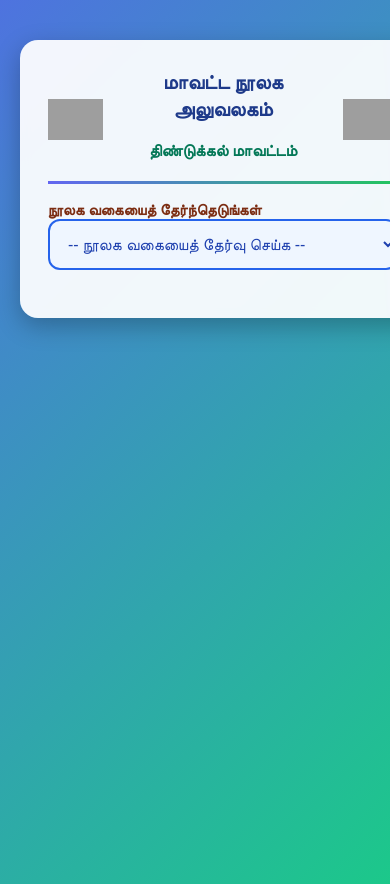
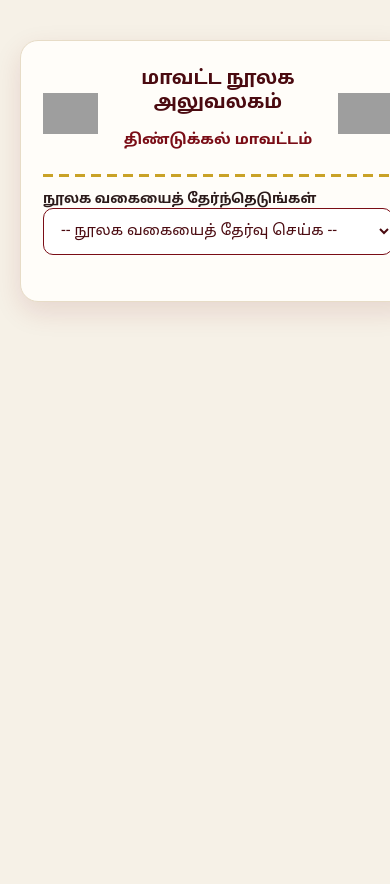
Before and after one commit to dlodindigul1-cell/libraryapp, a Flask app: page /pettycash in a window 390 px wide; the page is wider, and only the part inside the window is pictured. Run offline with Flask 3, Linux system fonts and the light colour scheme; grey boxes are pictures that could not be loaded.

Commit message:
Update pettycash_index.html

```diff
--- a/templates/pettycash_index.html
+++ b/templates/pettycash_index.html
@@ -5,15 +5,38 @@
   <meta charset="utf-8">
 <meta name="viewport" content="width=device-width, initial-scale=1.0">
 <title>நூலக வரவு செலவு மேலாண்மை - திண்டுக்கல்</title>
+<link rel="preconnect" href="https://fonts.googleapis.com">
+<link href="https://fonts.googleapis.com/css2?family=Noto+Sans+Tamil:wght@400;500;600;700;800&family=Poppins:wght@400;500;600;700&display=swap" rel="stylesheet">
     <style>
+
+  /* ============================================================
+     நூலகர் விடுப்பு/சில்லறை செலவினம் portal-உடன் ஒரே theme
+     (maroon/gold/cream) — எல்லா selectors பழையபடியே, values மட்டும் மாறியது
+     ============================================================ */
+  :root{
+    --maroon:#7a0d16;
+    --maroon-dark:#4a0a10;
+    --gold:#c9a227;
+    --gold-soft:#f1e2b8;
+    --cream:#f6f1e7;
+    --card:#fffdf9;
+    --ink:#2b1a1a;
+    --ink-soft:#7c6a5e;
+    --line:#e7dcc7;
+    --green:#2f6d4f;
+    --green-soft:#e6f2ec;
+    --red:#b3261e;
+    --red-soft:#fbe9e7;
+    --blue:#1e5b8c;
+  }
 
   /* --- GLOBAL PAGE SETUP --- */
   body {
   margin: 0;
   padding: 20px;
-  background: linear-gradient(135deg, #4e73df, #1cc88a);
-  font-family: 'Segoe UI', Arial, sans-serif;
-  color: #333;
+  background: var(--cream);
+  font-family: 'Noto Sans Tamil', 'Poppins', 'Segoe UI', Arial, sans-serif;
+  color: var(--ink);
   min-height: 100vh;
 }
 
@@ -21,17 +44,17 @@
  .container {
   width: 100%;
   max-width: 460px;
-  margin: 20px auto;   /* 🔥 இதுதான் key */
-  background: #ffffffee;
-  backdrop-filter: blur(5px);
+  margin: 20px auto;
+  background: var(--card);
   border-radius: 18px;
-  padding: 28px;
-  box-shadow: 0 8px 25px rgba(0,0,0,0.25);
-    animation: fadeIn 0.5s ease-out;
+  padding: 26px 22px;
+  box-shadow: 0 10px 28px rgba(122,13,22,0.12);
+  border: 1px solid var(--line);
+  animation: fadeIn 0.4s ease-out;
   }
 
   @keyframes fadeIn {
-    from { opacity: 0; transform: translateY(20px); }
+    from { opacity: 0; transform: translateY(16px); }
     to { opacity: 1; transform: translateY(0); }
   }
 
@@ -39,95 +62,103 @@
   h2 {
     text-align: center;
     margin-top: 0;
-    font-size: 24px;
-    color: #2c3e50; /* dark blue */
-    font-weight: 700;
+    font-size: 22px;
+    color: var(--maroon-dark);
+    font-weight: 800;
   }
 
   h3 {
     text-align: center;
     margin-bottom: 10px;
-    font-size: 20px;
-    color: #34495e;
+    font-size: 18px;
+    color: var(--maroon-dark);
+    font-weight: 700;
+  }
+
+  label {
+    font-size: 13.5px;
     font-weight: 600;
-  }
-
-  label {
-    font-size: 15px;
-    font-weight: 600;
-    color: #2d3436;
-    margin-top: 15px;
+    color: var(--ink);
+    margin-top: 14px;
     display: block;
   }
 
   /* --- FORM INPUTS --- */
   select, input {
     width: 100%;
-    padding: 14px;
-    font-size: 16px;
-    border-radius: 12px;
-    border: 2px solid #dcdde1;
-    background: #f7f9fc;
-    transition: 0.3s;
+    padding: 12px 13px;
+    font-size: 15px;
+    border-radius: 10px;
+    border: 1.5px solid var(--line);
+    background: #ffffff;
+    color: var(--ink);
+    font-family: 'Noto Sans Tamil','Poppins',sans-serif;
+    transition: 0.2s;
+    box-sizing: border-box;
   }
 
   select:focus, input:focus {
-    border-color: #4e73df;
-    box-shadow: 0 0 5px #4e73dfaa;
+    border-color: var(--maroon);
+    box-shadow: 0 0 0 3px rgba(122,13,22,0.14);
     outline: none;
   }
 
   /* --- BUTTONS --- */
   button {
     width: 100%;
-    padding: 14px;
+    padding: 13px;
     margin-top: 12px;
     border: none;
     border-radius: 12px;
-    font-size: 17px;
+    font-size: 15.5px;
     font-weight: 700;
+    font-family: 'Noto Sans Tamil','Poppins',sans-serif;
     cursor: pointer;
-    transition: 0.25s;
+    transition: 0.2s;
   }
 
   button:hover {
-    transform: scale(1.03);
+    filter: brightness(1.04);
   }
 
   button:active {
-    transform: scale(0.97);
+    transform: scale(0.98);
   }
 
   /* --- BUTTON COLORS --- */
   button:not(.back-btn) {
-    background: linear-gradient(135deg, #4e73df, #1cc88a);
+    background: linear-gradient(135deg, var(--maroon), var(--maroon-dark));
     color: white;
+    box-shadow: 0 6px 16px rgba(122,13,22,0.22);
   }
 
   .back-btn {
-    background: linear-gradient(135deg, #e74a3b, #c0392b) !important;
-    color: white;
+    background: #ffffff !important;
+    color: var(--maroon-dark) !important;
+    border: 1.5px solid var(--line) !important;
   }
 
   /* --- MESSAGES --- */
   .success {
-    background: #d4edda;
-    border-left: 5px solid #28a745;
-    padding: 10px;
+    background: var(--green-soft);
+    border-left: 5px solid var(--green);
+    padding: 10px 12px;
     margin-top: 10px;
     border-radius: 10px;
-    color: #155724;
+    color: var(--green);
     font-weight: 600;
+    font-size: 13.5px;
   }
 
   .error {
-    background: #f8d7da;
-    border-left: 5px solid #e74a3b;
-    padding: 10px;
+    background: var(--red-soft);
+    border-left: 5px solid var(--red);
+    padding: 10px 12px;
     margin-top: 10px;
     border-radius: 10px;
-    color: #721c24;
+    color: var(--red);
     font-weight: 600;
+    font-size: 13.5px;
   }
 
   /* --- STAGES (screens) --- */
@@ -219,146 +259,95 @@
   display: inline-block;
 }
 
-@keyframes spin {
-  to { transform: rotate(360deg); }
-}
-/* Stage 0 – colourful lines */
+button.loading {
+  pointer-events: none;
+  opacity: 0.7;
+}
+
+/* Stage 0 – portal header colours */
 
 #stage0 h2 {
-  color: #1e3a8a;        /* Dark Blue */
+  color: var(--maroon-dark);
 }
 
 #stage0 h3 {
-  color: #047857;        /* Green */
+  color: var(--maroon);
 }
 
 #stage0 hr {
   border: none;
   height: 3px;
-  background: linear-gradient(to right, #6366f1, #22c55e);
+  background: repeating-linear-gradient(90deg, var(--gold) 0 10px, transparent 10px 16px);
+  margin: 14px 0;
 }
 
 #stage0 label {
-  color: #7c2d12;        /* Brown */
+  color: var(--ink);
 }
 
 #stage0 select {
-  border: 2px solid #2563eb;
-  background-color: #eff6ff;
-  color: #1e40af;
+  border: 1.5px solid var(--maroon);
+  background-color: #fff;
+  color: var(--maroon-dark);
 }
 
 #stage0 select option {
-  color: #1f2937;
+  color: var(--ink);
 }
 
 /* Libraries list (dynamic content) */
 #librariesDiv {
-  color: #92400e;        /* Orange-brown */
-}
+  color: var(--maroon-dark);
+}
+
 /* ===============================
-   Stage 4A – 4G : Colourful Titles
+   Stage 4A – 4G : Section Titles (ledger-tab look)
    =============================== */
 
-/* Common style for all step titles */
 #stage4 .sub-stage h4 {
   font-weight: 800;
-  font-size: 17px;
-  padding: 8px 12px;
-  border-radius: 10px;
+  font-size: 15.5px;
+  padding: 9px 12px;
+  border-radius: 9px;
   margin-top: 0;
   margin-bottom: 15px;
 }
 
-/* 🔵 Step 4A – Newspapers */
-#stage4A h4 {
-  color: #1e40af;
-  background: #e0f2fe;
-  border-left: 6px solid #2563eb;
-}
-
-/* 🟢 Step 4B – Daily wages */
-#stage4B h4 {
-  color: #065f46;
-  background: #dcfce7;
-  border-left: 6px solid #16a34a;
-}
-
-/* 🟡 Step 4C – Electricity / Rent */
-#stage4C h4 {
-  color: #92400e;
-  background: #fef3c7;
-  border-left: 6px solid #f59e0b;
-}
-
-/* 🟣 Step 4D – Bus & Travel */
-#stage4D h4 {
-  color: #5b21b6;
-  background: #ede9fe;
-  border-left: 6px solid #7c3aed;
-}
-
-/* 🟠 Step 4E – Post / Stationery */
-#stage4E h4 {
-  color: #9a3412;
-  background: #ffedd5;
-  border-left: 6px solid #f97316;
-}
-
-/* 🔴 Step 4F – Other Expenses */
-#stage4F h4 {
-  color: #991b1b;
-  background: #fee2e2;
-  border-left: 6px solid #dc2626;
-}
-
-/* ✅ Step 4G – Completion */
-#stage4G h4 {
-  color: #064e3b;
-  background: #d1fae5;
-  border-left: 6px solid #10b981;
-}
-
-/* Spinner */
-.btn-spinner {
-  width: 18px;
-  height: 18px;
-  border: 3px solid rgba(255,255,255,0.4);
-  border-top: 3px solid #fff;
-  border-radius: 50%;
-  animation: spin 1s linear infinite;
-  display: inline-block;
-  vertical-align: middle;
-}
-
-@keyframes spin {
-  0% { transform: rotate(0deg); }
-  100% { transform: rotate(360deg); }
-}
-
-button.loading {
-  pointer-events: none;
-  opacity: 0.7;
-}
+/* Step 4A – Newspapers */
+#stage4A h4 { color: var(--maroon-dark); background: var(--gold-soft); border-left: 5px solid var(--gold); }
+/* Step 4B – Daily wages */
+#stage4B h4 { color: var(--green); background: var(--green-soft); border-left: 5px solid var(--green); }
+/* Step 4C – Electricity / Rent */
+#stage4C h4 { color: #7a5a10; background: #fdf3d8; border-left: 5px solid var(--gold); }
+/* Step 4D – Bus & Travel */
+#stage4D h4 { color: var(--blue); background: #e6f0f7; border-left: 5px solid var(--blue); }
+/* Step 4E – Post / Stationery */
+#stage4E h4 { color: #7a3a10; background: #fbe9dd; border-left: 5px solid #c9701f; }
+/* Step 4F – Other Expenses */
+#stage4F h4 { color: var(--red); background: var(--red-soft); border-left: 5px solid var(--red); }
+/* Step 4G – Completion */
+#stage4G h4 { color: var(--green); background: var(--green-soft); border-left: 5px solid var(--green); }
 
   .section-title {
-    font-size: 20px;
+    font-size: 17px;
     font-weight: 800;
     text-align: center;
-    margin: 25px 0 10px;
-    letter-spacing: 1px;
-    text-decoration: underline;
-  }
-
-  /* 🔵 பதிவு செய்தல் */
+    margin: 24px 0 10px;
+    letter-spacing: 0.5px;
+    padding-bottom: 8px;
+    border-bottom: 2px solid var(--line);
+  }
+
+  /* பதிவு செய்தல் */
   .section-title.entry {
-    color: #1e40af;   /* Deep Blue */
-  }
-
-  /* 🟢 அறிக்கைகள் */
+    color: var(--maroon-dark);
+  }
+
+  /* அறிக்கைகள் */
   .section-title.report {
-    color: #047857;   /* Emerald Green */
-  }
+    color: var(--green);
+  }
+
 /* 🔰 Stage 0 Header */
 .stage0-header {
   display: flex;
@@ -385,32 +374,33 @@ button.loading {
     width: 55px;
   }
   .header-title h2 {
-    font-size: 20px;
+    font-size: 19px;
   }
   .header-title h3 {
-    font-size: 16px;
-  }
-}
+    font-size: 15px;
+  }
+}
+
 /* ===== Premium Preview Table ===== */
 
 .premium-table {
   width: 100%;
   border-collapse: collapse;
-  border: 1px solid #e5e7eb;
+  border: 1px solid var(--line);
   border-radius: 14px;
   overflow: hidden;
-  box-shadow: 0 6px 18px rgba(0,0,0,0.08);
-  background: #ffffff;
-  font-size: 15px;
+  box-shadow: 0 6px 18px rgba(122,13,22,0.08);
+  background: var(--card);
+  font-size: 14px;
 }
 
 .premium-table td {
   padding: 10px 12px;
-  border-bottom: 1px solid #f1f5f9;
+  border-bottom: 1px solid var(--line);
 }
 
 .premium-table tr:nth-child(even):not(.section-row):not(.total-row) {
-  background: #f9fafb;
+  background: #fbf7ef;
 }
 
 .section-row td {
```
Also changed, not shown: other parts of templates/pettycash_index.html (+97 -91 lines).
